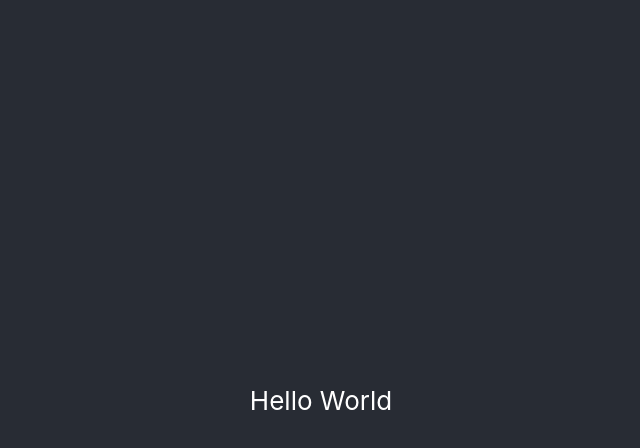
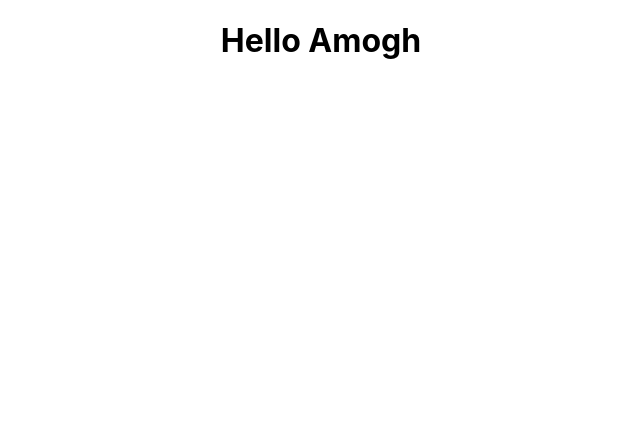
Before and after one commit to amoghcoolkarni983/learn-react-js, a React (Create React App) app in the folder my-app/: page / in a window 1280 px wide. Shown: the top 448 px of the page, without its empty margins (319-959 px from the left). Built offline with nearby package versions, Linux system fonts and the light colour scheme.

Commit message:
adding functional componants

```diff
--- a/my-app/src/App.js
+++ b/my-app/src/App.js
@@ -1,13 +1,12 @@
 import React, { Component } from 'react';
 import './App.css';
+import Greet from './componants/Greet'
 
 class App extends Component {
   render() {
     return (
       <div className="App">
-        <header className="App-header">
-        Hello World
-        </header>
+        <Greet/>
       </div>
     );
   }
--- /dev/null
+++ b/my-app/src/componants/Greet.js
@@ -0,0 +1,5 @@
+import React from 'react'
+
+const Greet = () => <h1>Hello Amogh</h1>
+
+export default Greet
```
